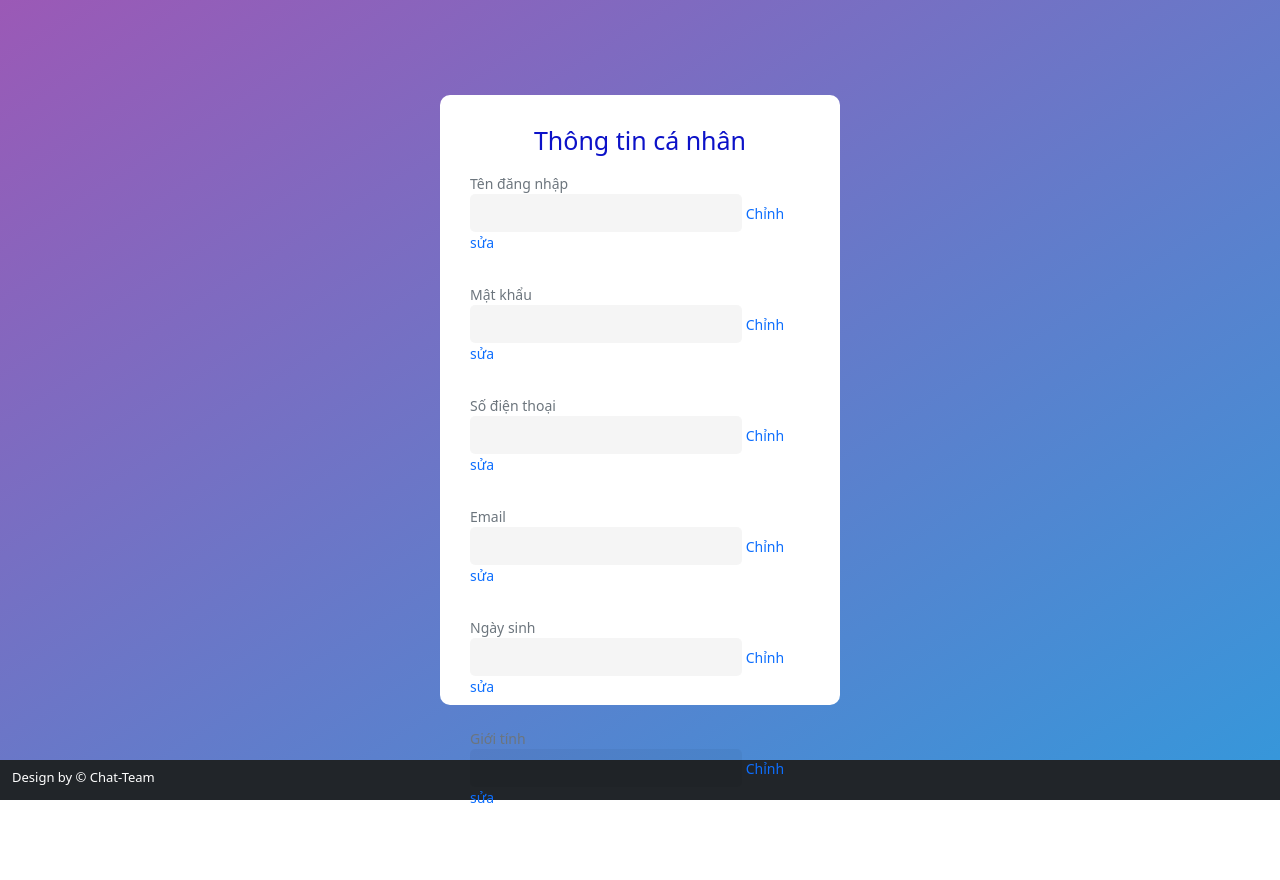
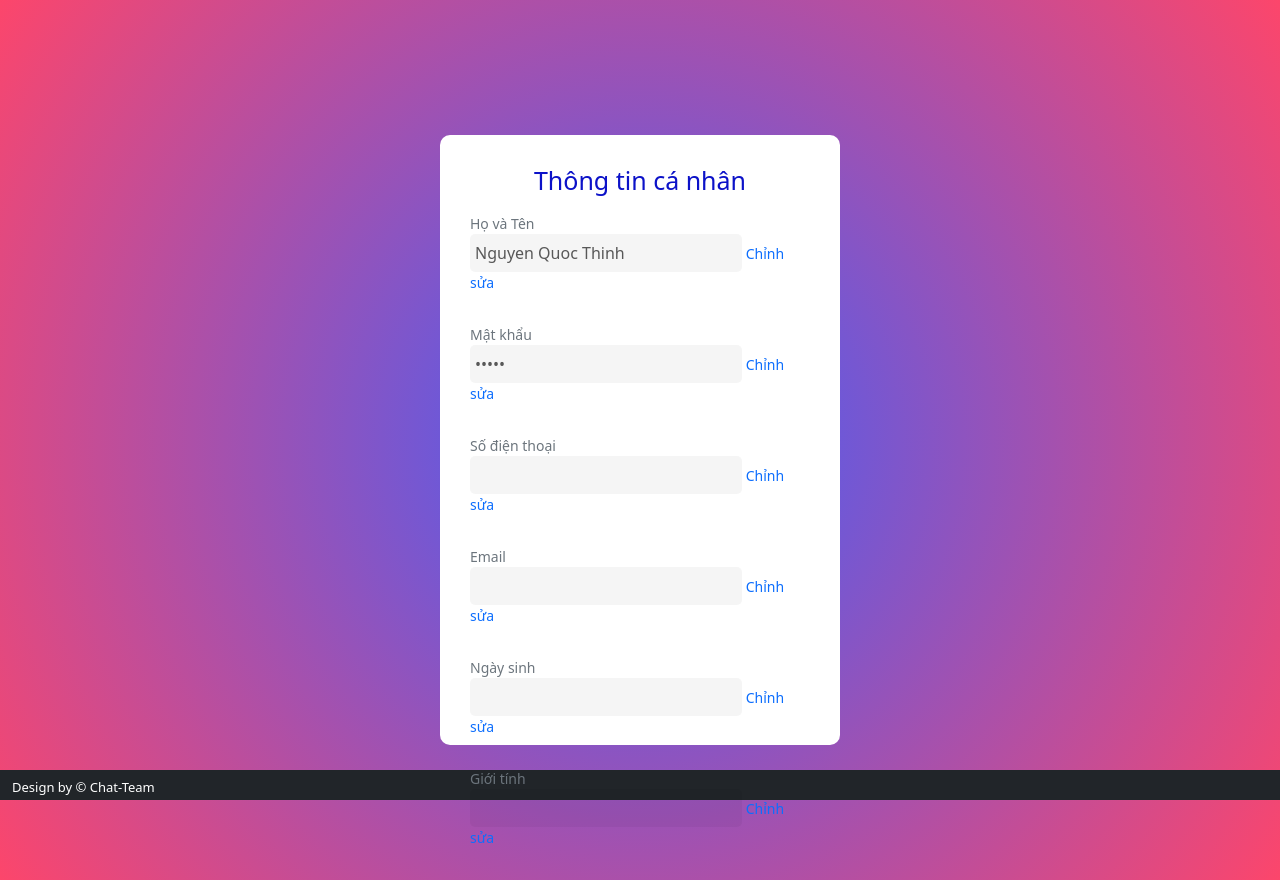
Before and after one commit to dopagovn/learning, a PHP site: page /profile.php in a window 1280 px wide. Before the commit the page ends 803 px from the top, so only its background shows below. Run offline with PHP 8.4, Linux system fonts and the light colour scheme.

Commit message:
Fix vai thu

```diff
--- a/backend/footer.php
+++ b/backend/footer.php
@@ -1,7 +1,7 @@
 <style>
 .footer {
     position:fixed;
-    height: 40px;
+    height: 30px;
     width: 100%;
     clear: both;
     bottom: 0;
--- a/frontend/index.css
+++ b/frontend/index.css
@@ -33,7 +33,7 @@ body{
     padding-top: 150px;
 }
 
-.login-form #username{
+.login-form #txtUsername{
     padding-right: 40px;
     border-radius: 20px;
     background: rgba(0, 0, 0, .04);
@@ -43,7 +43,7 @@ body{
     vertical-align: middle;
 }
 
-.login-form #password{
+.login-form #txtPassword{
     padding-right: 40px;
     border: none;
     border-radius: 20px;
--- a/frontend/profile.css
+++ b/frontend/profile.css
@@ -19,9 +19,12 @@ a{
     justify-content: center;
     align-items: center;
     text-align: left;
-    width: 100vw;
-    height: 100vh;
-    background: linear-gradient(to bottom right, var(--bg1), var(--bg2));
+    width: 100%;
+    height: 110vh;
+    background: rgb(63,94,251);
+    background: radial-gradient(circle, rgba(63,94,251,1) 0%, rgba(80,92,238,1) 9%, rgba(241,71,116,1) 94%, rgba(252,70,107,1) 100%);
+    background-repeat: no-repeat;
+
 }
 
 .f-title{
@@ -55,3 +58,7 @@ a{
     width: 80%;
 
 }
+.f-title .btn{
+    width: 100px;
+    margin-left: 50%;
+}
--- a/profile.php
+++ b/profile.php
@@ -9,9 +9,9 @@
 <div class="container-profile">
         <form class="f-title">
                         <h1> Thông tin cá nhân </h1>
-                        <div class="form-text"><lable>Tên đăng nhập</lable><br><input type="text"> <a  href="">Chỉnh sửa</a></br></br>
+                        <div class="form-text"><lable>Họ và Tên</lable><br><input type="text" disabled value="Nguyen Quoc Thinh"> <a  href="">Chỉnh sửa</a></br></br>
                         </div>
-                        <div class="form-text"><lable>Mật khẩu</lable><br><input type="text"> <a  href="">Chỉnh sửa</a></br></br>
+                        <div class="form-text"><lable>Mật khẩu</lable><br><input type="password" value="12345"  disabled> <a  href="">Chỉnh sửa</a></br></br>
                         </div>
                         <div class="form-text"><lable>Số điện thoại</lable><br><input type="text"> <a  href="">Chỉnh sửa</a></br></br>
                         </div>
@@ -20,6 +20,5 @@
                         <div class="form-text"><lable>Ngày sinh</lable><br><input type="text"> <a  href="">Chỉnh sửa</a></br></br>
                         </div>
                         <div class="form-text"><lable>Giới tính</lable><br><input type="text"> <a  href="">Chỉnh sửa</a></br></br>
-                        </div>
          </form>
 </div>
```
Also changed, not shown: backend/mysql_config.php (+1 -6 lines), index.php (+5 -5 lines), chat.php (line endings or trailing spaces).
